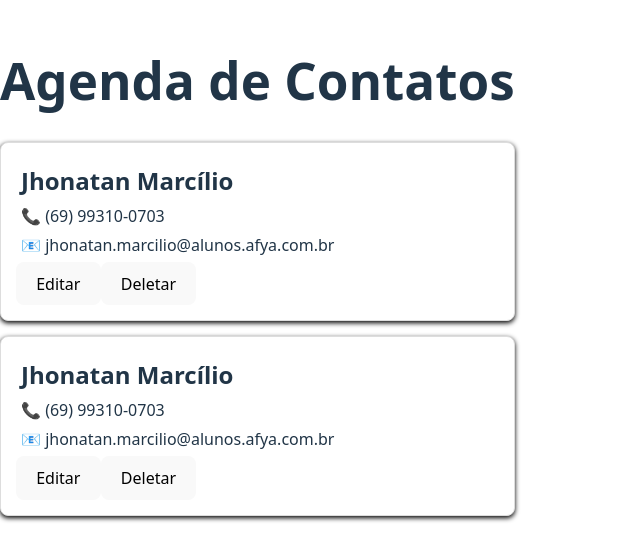
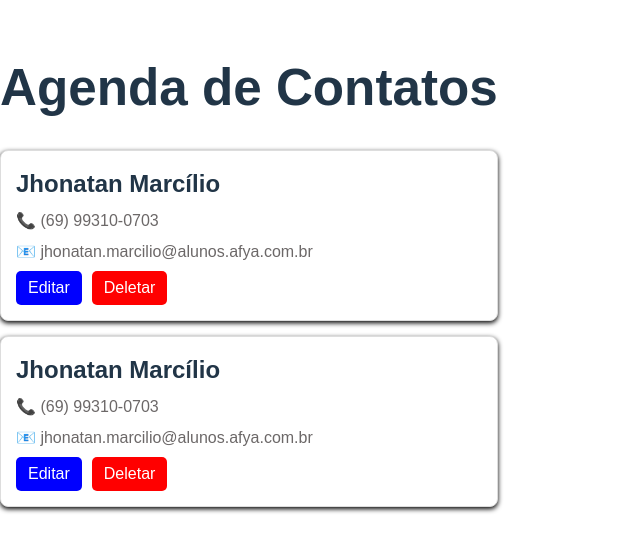
Before and after one commit to JhonatanMarcilio/Projeto-Web-N2, a React (Vite) app: page / in a window 1280 px wide. Shown: the part 126-686 px from the top of the page, without its empty margins (0-640 px from the left). Built offline with nearby package versions, Linux system fonts and the light colour scheme.

Commit message:
CSS implementado

```diff
--- a/src/App.css
+++ b/src/App.css
@@ -1,42 +1,3 @@
-/* #root {
-  max-width: 1280px;
-  margin: 0 auto;
-  padding: 2rem;
-  text-align: center;
+* {
+  font-family: Arial, Helvetica, sans-serif;
 }
-
-.logo {
-  height: 6em;
-  padding: 1.5em;
-  will-change: filter;
-  transition: filter 300ms;
-}
-.logo:hover {
-  filter: drop-shadow(0 0 2em #646cffaa);
-}
-.logo.react:hover {
-  filter: drop-shadow(0 0 2em #61dafbaa);
-}
-
-@keyframes logo-spin {
-  from {
-    transform: rotate(0deg);
-  }
-  to {
-    transform: rotate(360deg);
-  }
-}
-
-@media (prefers-reduced-motion: no-preference) {
-  a:nth-of-type(2) .logo {
-    animation: logo-spin infinite 20s linear;
-  }
-}
-
-.card {
-  padding: 2em;
-}
-
-.read-the-docs {
-  color: #888;
-} */
--- a/src/components/ContactItem.css
+++ b/src/components/ContactItem.css
@@ -1,4 +1,7 @@
 .contact-card {
+  display: flex;
+  flex-direction: column;
+  gap: 7px;
   padding: 15px;
   background-color: #fff;
   border: 1px solid #ddd;
@@ -9,9 +12,30 @@
 
 h2,
 p {
-  margin: 5px;
+  margin: 0px;
 }
 
-.botao {
-  margin: 15 0px;
+p {
+  color: #6c6868;
 }
+
+.btns {
+  display: flex;
+  gap: 10px;
+}
+
+.btns button {
+  color: white;
+  border: none;
+  border-radius: 5px;
+  padding: 8px 12px;
+  cursor: pointer;
+}
+
+.btns button:nth-child(1) {
+  background-color: blue;
+}
+
+.btns button:nth-child(2) {
+  background-color: red;
+}
--- a/src/components/ContactItem.jsx
+++ b/src/components/ContactItem.jsx
@@ -6,7 +6,7 @@ function ContactItem({ contacts }) {
       <h2>Jhonatan Marcílio</h2>
       <p>📞 (69) 99310-0703</p>
       <p>📧 jhonatan.marcilio@alunos.afya.com.br</p>
-      <div className="botao">
+      <div className="btns">
         <button>Editar</button>
         <button>Deletar</button>
       </div>
```
